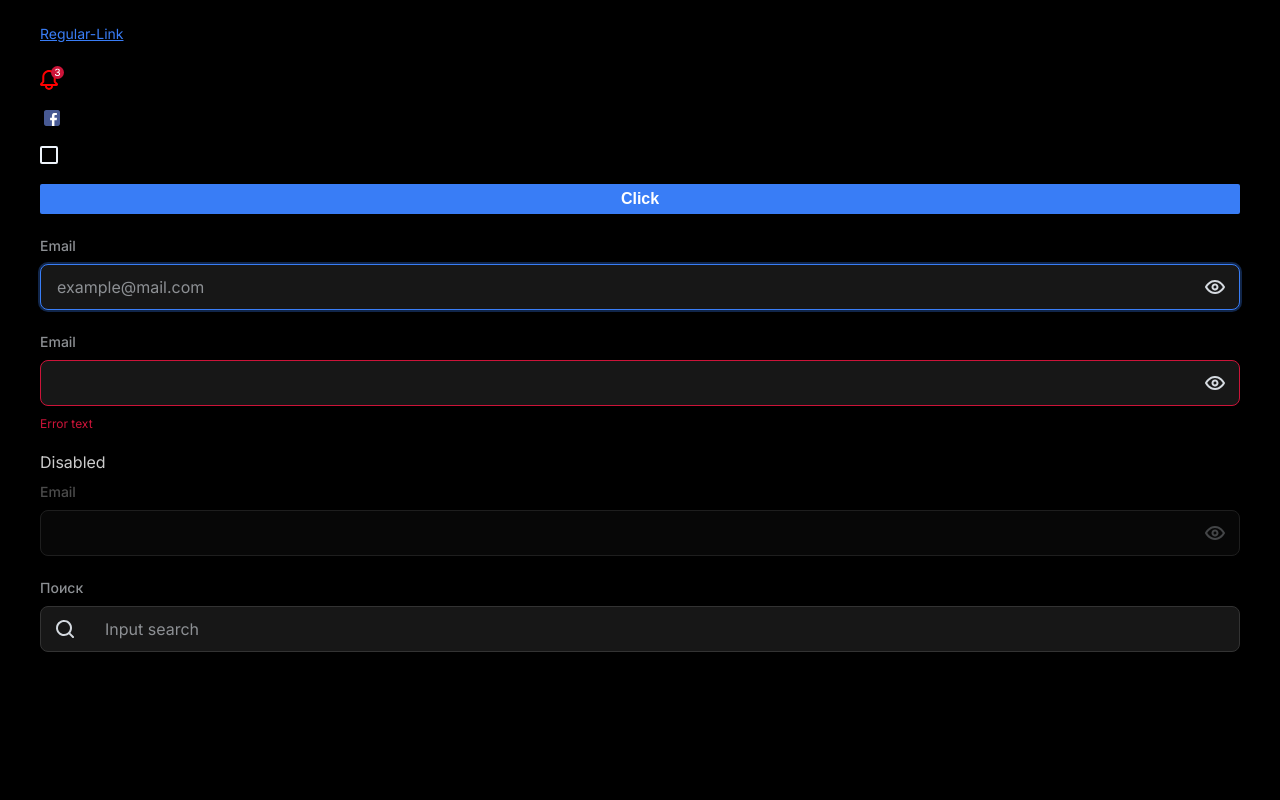
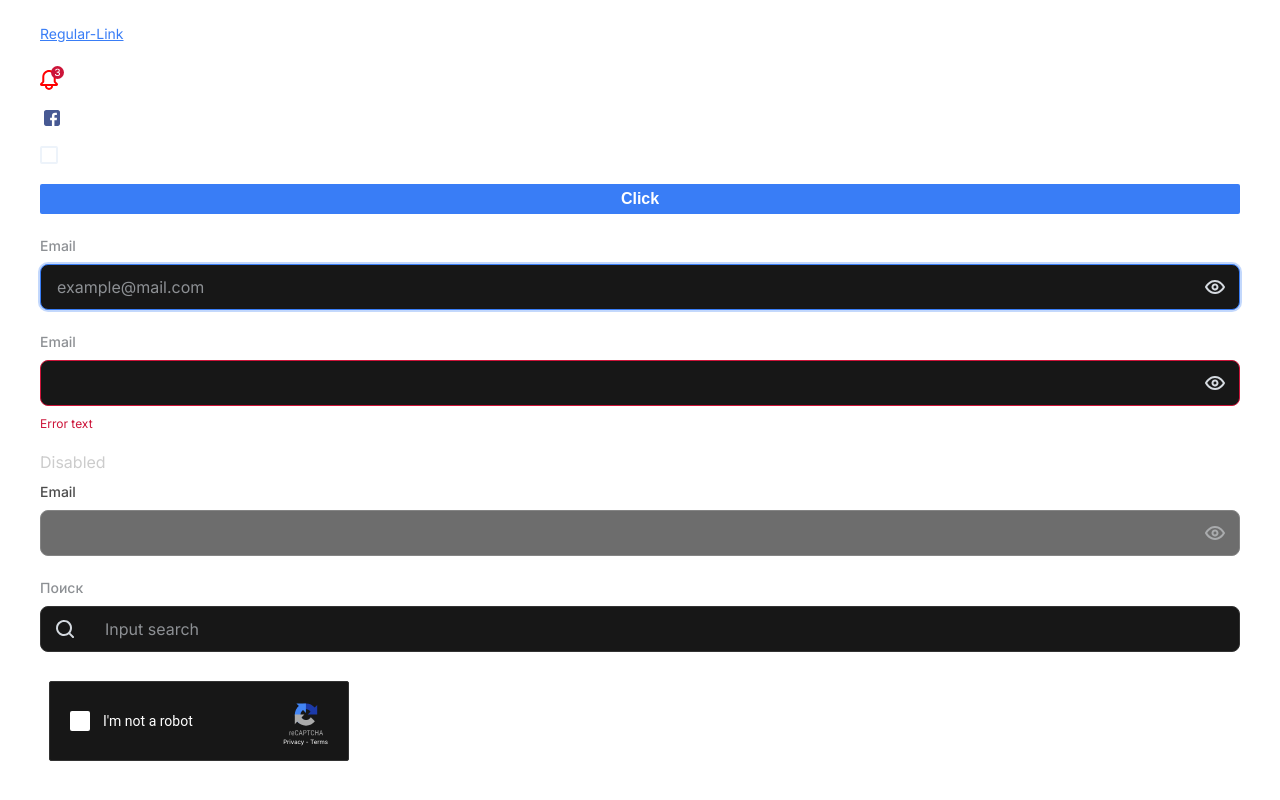
Before and after one commit to redfoxes8/inctagram, a Next.js app: page / in a window 1280 px wide. Shown: the part 228-1028 px from the top of the page. Before the commit the page ends 920 px from the top, so only its background shows below. Built offline with nearby package versions, Linux system fonts and the light colour scheme.

Commit message:
IN-42, IN-51 feat: recaptcha ui component added

```diff
--- a/src/app/globals.css
+++ b/src/app/globals.css
@@ -41,7 +41,7 @@
   --light-500: #edf3fa;
   --light-700: #d5dae0;
   --light-900: #8d9094;
-  --background: var(--dark-900);
+  --background: var(--light-100);
   --foreground: var(--dark-900);
 }
 
--- a/src/app/page.tsx
+++ b/src/app/page.tsx
@@ -5,8 +5,46 @@ import Image from "next/image"
 import { Checkbox } from "@/shared/ui/Checkbox"
 import { Button } from "@/shared/ui/Button"
 import { Input } from "@/shared/ui/Input"
+import { Recaptcha, RecaptchaStatus } from "@/shared/ui/Recaptcha"
+import { useState } from "react"
+
+const mockFetch = () => {
+  return new Promise((resolve, reject) => {
+    console.log("Запрос отправлен...")
+
+    setTimeout(() => {
+      const isSuccess = Math.random() > 0.5
+
+      if (isSuccess) {
+        resolve({ status: 200, data: "Успешные данные" })
+      } else {
+        reject({ status: 500, message: "Ошибка сервера" })
+      }
+    }, 1000)
+  })
+}
 
 export default function Home() {
+  const [recaptchaStatus, setRecaptchaStatus] = useState<RecaptchaStatus>("default")
+
+  const handleChange = async () => {
+    if (recaptchaStatus === "loading" || recaptchaStatus === "checked") return
+
+    setRecaptchaStatus("loading")
+
+    try {
+      await mockFetch()
+      setRecaptchaStatus("checked")
+
+      setTimeout(() => {
+        setRecaptchaStatus("expired")
+      }, 120000)
+    } catch (err) {
+      setRecaptchaStatus("error")
+    }
+  }
+  console.log("Component Render", recaptchaStatus)
+
   return (
     <div className={styles.container}>
       <h1 className="h1">h1</h1>
@@ -57,6 +95,8 @@ export default function Home() {
       <div>
         <Input label="Поиск" leftIcon={<Icon name="search-outline" />} placeholder="Input search" />
       </div>
+
+      <Recaptcha status={recaptchaStatus} onCheckedChange={handleChange} />
     </div>
   )
 }
--- /dev/null
+++ b/src/shared/ui/Recaptcha/Recaptcha.module.css
@@ -0,0 +1,116 @@
+.wrapper {
+  display: inline-flex;
+  flex-direction: column;
+  width: fit-content;
+  padding: 8px;
+  border: 1px solid transparent;
+  transition: border-color 0.2s ease;
+}
+
+.errorWrapper {
+  border-color: #f00;
+}
+
+.container {
+  display: flex;
+  justify-content: space-between;
+  width: 300px;
+  height: 80px;
+  padding: 12px 20px;
+  background-color: var(--dark-500);
+  border: 1px solid var(--dark-300);
+  color: var(--light-100);
+  border-radius: 2px;
+  box-sizing: border-box;
+}
+
+.leftSection {
+  display: flex;
+  align-items: center;
+  gap: 13px;
+}
+
+.checkboxWrapper {
+  display: flex;
+  align-items: center;
+  justify-content: center;
+}
+
+.checkboxRoot {
+  width: 20px;
+  height: 20px;
+  background-color: #fff;
+  border: none;
+  border-radius: 2px;
+  cursor: pointer;
+  padding: 0;
+}
+
+.checkboxRoot[data-state="checked"] {
+  background-color: transparent;
+  border-color: transparent;
+}
+
+.checkboxIndicator {
+  display: flex;
+  align-items: center;
+  justify-content: center;
+}
+
+.spinner {
+  width: 24px;
+  height: 24px;
+  border: 3px solid #4d8df4;
+  border-top-color: transparent;
+  border-radius: 50%;
+  animation: spin 0.8s linear infinite;
+}
+
+.label {
+  font-size: 14px;
+  font-family: Roboto, sans-serif;
+  cursor: pointer;
+}
+
+.googleSection {
+  display: flex;
+  flex-direction: column;
+  align-items: center;
+  justify-content: center;
+}
+
+.links {
+  display: flex;
+  flex-direction: column;
+  align-items: center;
+  line-height: 1;
+}
+
+.policy {
+  font-size: 6px;
+  display: flex;
+  gap: 3px;
+}
+
+.errorText {
+  color: #f00;
+  padding-top: 8px;
+  font-size: 10px;
+}
+
+.expiredTopText {
+  position: absolute;
+  padding: 4px 17px;
+  color: #f00;
+  font-size: 10px;
+  width: 175px;
+  font-family: Roboto, sans-serif;
+  line-height: 1.2;
+  text-align: left;
+}
+
+@keyframes spin {
+  to {
+    transform: rotate(360deg);
+  }
+}
--- /dev/null
+++ b/src/shared/ui/Recaptcha/Recaptcha.tsx
@@ -0,0 +1,64 @@
+"use client"
+
+import Image from "next/image"
+import * as CheckboxPrimitive from "@radix-ui/react-checkbox"
+import s from "./Recaptcha.module.css"
+import clsx from "clsx"
+import { Icon } from "../Icon"
+
+export type RecaptchaStatus = "default" | "loading" | "error" | "checked" | "expired"
+
+type RecaptchaProps = {
+  status?: RecaptchaStatus
+  errorMessage?: string
+  onCheckedChange?: (checked: boolean) => void
+}
+
+export const Recaptcha = ({
+  status = "default",
+  errorMessage = "Please verify that you are not a robot",
+  onCheckedChange,
+}: RecaptchaProps) => {
+  const isError = status === "error"
+  const isExpired = status === "expired"
+  const isLoading = status === "loading"
+  const isChecked = status === "checked"
+
+  return (
+    <div className={clsx(s.wrapper, isError && s.errorWrapper)}>
+      {isExpired && <span className={s.expiredTopText}>Verification expired. Check the checkbox again.</span>}
+
+      <div className={s.container}>
+        <div className={s.leftSection}>
+          <div className={s.checkboxWrapper}>
+            {isLoading ? (
+              <div className={s.spinner} />
+            ) : (
+              <CheckboxPrimitive.Root
+                className={s.checkboxRoot}
+                id="recaptcha"
+                checked={isChecked}
+                onCheckedChange={onCheckedChange}
+              >
+                <CheckboxPrimitive.Indicator className={s.checkboxIndicator}>
+                  <Icon name={"checkmark-outline"} color={"#19983BE6"} />
+                </CheckboxPrimitive.Indicator>
+              </CheckboxPrimitive.Root>
+            )}
+          </div>
+
+          <label className={s.label} htmlFor="recaptcha">
+            {"I'm not a robot"}
+          </label>
+        </div>
+
+        <div className={s.googleSection}>
+          <Image src="/icons/RecaptchaLogo.svg" alt="recaptcha" width={40} height={40} className={s.logo} />
+          <div className={s.policy}>Privacy - Terms</div>
+        </div>
+      </div>
+
+      {isError && <span className={s.errorText}>{errorMessage}</span>}
+    </div>
+  )
+}
--- /dev/null
+++ b/src/shared/ui/Recaptcha/index.ts
@@ -0,0 +1,2 @@
+export { Recaptcha } from "./Recaptcha"
+export { type RecaptchaStatus } from "./Recaptcha"
```
Also changed, not shown: 1 other file (tests, documents, lock files or other folders).
